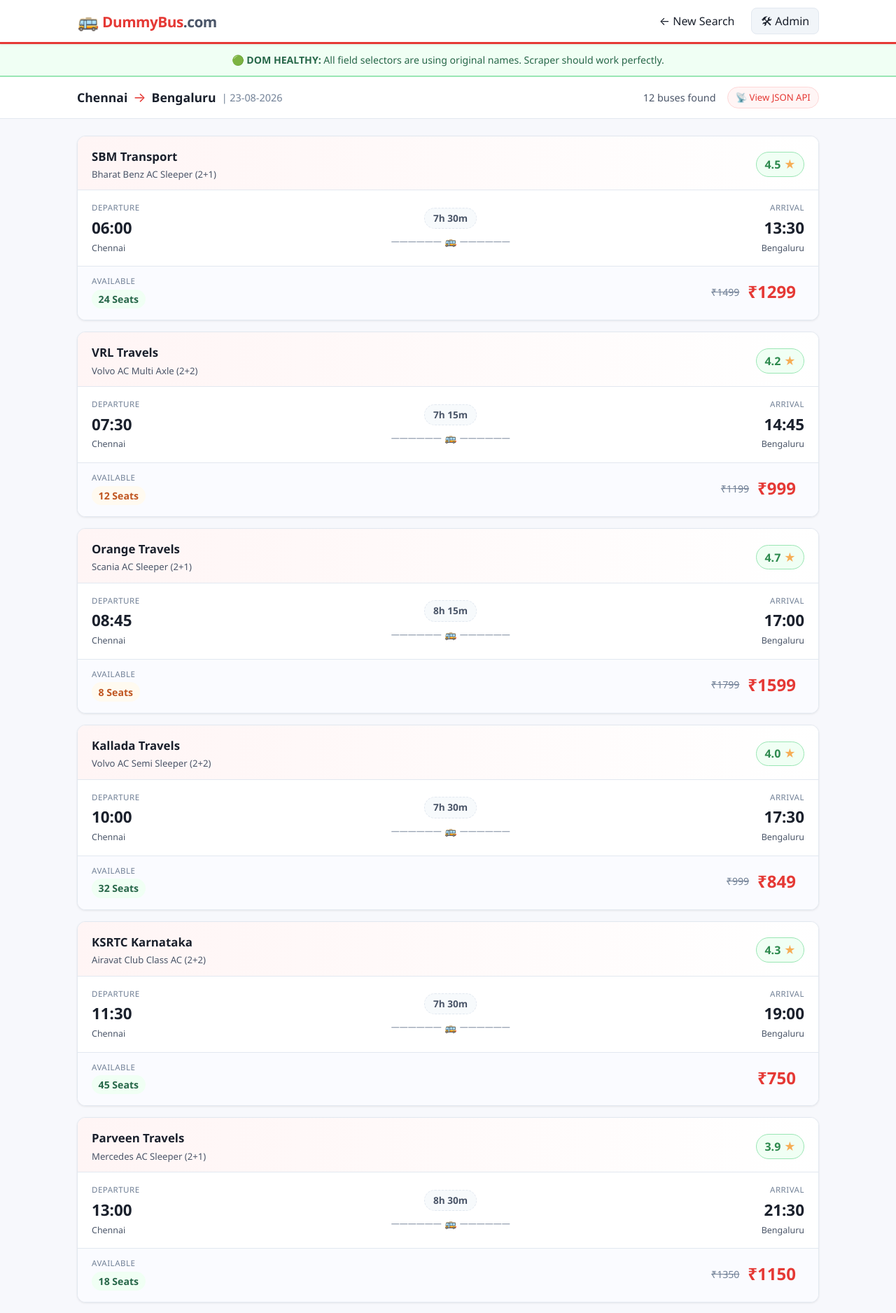
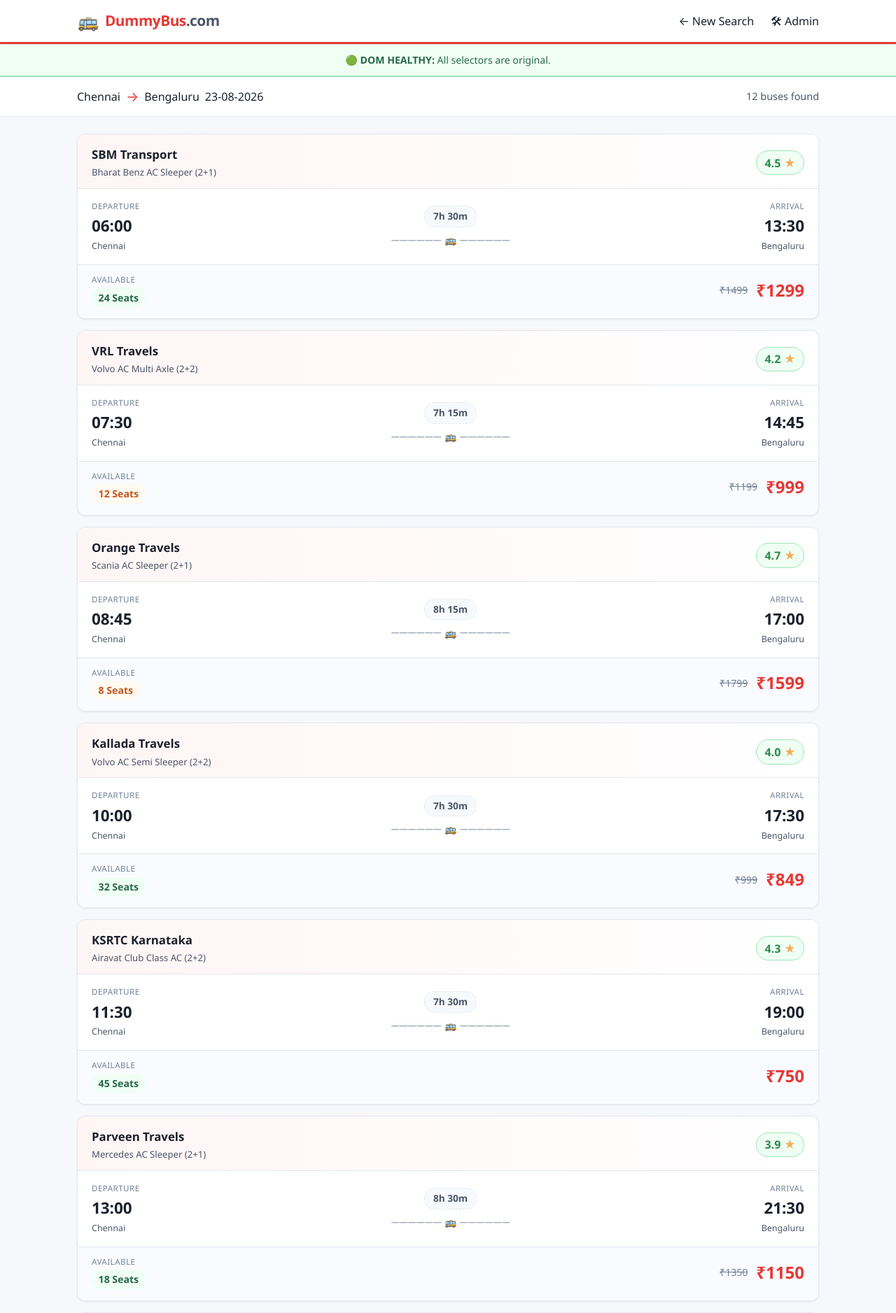
Before and after one commit to Gopinathv19/dummybus, a FastAPI app: page /results in a window 1280 px wide. Shown: the top 1877 px of the page at 70% size. Run offline with FastAPI, Linux system fonts and the light colour scheme.

Commit message:
dom friendly

```diff
--- a/templates/results.html
+++ b/templates/results.html
@@ -5,144 +5,74 @@
   <meta name="viewport" content="width=device-width, initial-scale=1.0" />
   <title>{{ from_city }} to {{ to_city }} Bus Tickets | DummyBus.com</title>
   <link rel="stylesheet" href="/static/style.css" />
-
-  <!--
-    ══════════════════════════════════════════════════════════════════════
-    SCRAPER META — BusSlinger reads these to understand the page context
-    ══════════════════════════════════════════════════════════════════════
-  -->
   <meta name="page-type" content="bus-results" />
   <meta name="source-city" content="{{ from_city }}" />
   <meta name="destination-city" content="{{ to_city }}" />
   <meta name="travel-date" content="{{ date }}" />
-  <meta name="input-url" content="{{ input_url }}" />
 </head>
 <body>
 
-  <!-- ── Header ── -->
   <header class="header">
     <div class="container header-inner">
       <div class="logo">
-        <span style="text-decoration:none;color:inherit;cursor:pointer;" onclick="window.location.href='/'">
-          <span class="logo-icon">🚌</span>
-          <span class="logo-text">DummyBus<span class="logo-dot">.com</span></span>
-        </span>
+        <span class="logo-icon">🚌</span>
+        <span class="logo-text">DummyBus<span class="logo-dot">.com</span></span>
       </div>
       <nav class="header-nav">
-        <span class="nav-link" onclick="window.location.href='/'">← New Search</span>
-        <span class="admin-link {% if is_any_broken %}admin-link--broken{% endif %}"
-              onclick="window.location.href='/admin'">
-          {% if is_any_broken %}⚠️ Admin ({{ broken_count }} broken){% else %}🛠 Admin{% endif %}
-        </span>
+        <span onclick="window.location.href='/'">← New Search</span>
+        <span onclick="window.location.href='/admin'">🛠 Admin</span>
       </nav>
     </div>
   </header>
 
-  <!-- ── DOM Status Banner (visible in browser, scraper ignores) ── -->
   {% if is_any_broken %}
   <div class="dom-alert-bar dom-alert-bar--broken">
-    🔴 <strong>DOM CHANGED:</strong>
-    Field selectors renamed → [{{ broken_fields | join(', ') }}].
-    BusSlinger heal engine is detecting this drift now.
-    <span class="inline-link" onclick="window.location.href='/admin'">Manage →</span>
+    🔴 <strong>DOM CHANGED:</strong> Field selectors renamed.
   </div>
   {% else %}
   <div class="dom-alert-bar dom-alert-bar--healthy">
-    🟢 <strong>DOM HEALTHY:</strong> All field selectors are using original names. Scraper should work perfectly.
+    🟢 <strong>DOM HEALTHY:</strong> All selectors are original.
   </div>
   {% endif %}
 
-  <!-- ── Route Summary ── -->
   <section class="route-bar">
     <div class="container route-bar-inner">
       <div class="route-info">
-        <span class="route-city">{{ from_city }}</span>
+        <span class="from-city">{{ from_city }}</span>
         <span class="route-arrow">→</span>
-        <span class="route-city">{{ to_city }}</span>
-        <span class="route-date">| {{ date }}</span>
+        <span class="to-city">{{ to_city }}</span>
+        <span class="travel-date">{{ date }}</span>
       </div>
       <div class="route-meta">
         <span class="results-count">{{ buses | length }} buses found</span>
-        <span class="api-link"
-              onclick="window.open('/api/buses?from_city={{ from_city }}&to_city={{ to_city }}&date={{ date }}', '_blank')">
-          📡 View JSON API
-        </span>
       </div>
     </div>
   </section>
 
-  <!-- ── Results Container ── -->
   <main class="container results-container">
 
-    <!--
-      ══════════════════════════════════════════════════════════════════════
-      BUS LISTING — Each card is scraped by BusSlinger via Bright Data.
+    {% for bus in buses %}
+    <div class="bus-card">
 
-      SCRAPER NOTE: There are NO <a href> links on this page.
-      All navigation uses onclick handlers only.
-      Do NOT follow any links — extract data from .bus-card elements only.
-
-      IMPORTANT: The CSS classes on each data element are controlled by
-      dom_config.json. When "Break DOM" is triggered from /admin:
-        • classes["operator_name"] changes from "service-name" → "provider-name"
-        • classes["price"] changes from "fare-amount" → "ticket-cost"
-        • etc.
-
-      This is what triggers BusSlinger's self-healing engine!
-      ══════════════════════════════════════════════════════════════════════
-    -->
-
-    {% for bus in buses %}
-    <div class="bus-card" data-bus-index="{{ loop.index }}">
-
-      <!-- ── Operator & Bus Type ── -->
       <div class="bus-card__header">
         <div class="bus-card__operator">
-          <!--
-            SCRAPER TARGET: operator_name
-            Normal class:  "service-name"
-            Broken class:  "provider-name"
-          -->
           <span class="{{ classes.operator_name }}">{{ bus.operator_name }}</span>
-
-          <!--
-            SCRAPER TARGET: bus_type
-            Normal class:  "bus-type"
-            Broken class:  "coach-type"
-          -->
           <span class="{{ classes.bus_type }}">{{ bus.bus_type }}</span>
         </div>
-
-        <!--
-          SCRAPER TARGET: rating
-          Normal class:  "rating"
-          Broken class:  "star-score"
-        -->
         <div class="rating-badge">
           <span class="{{ classes.rating }}">{{ bus.rating }}</span>
           <span class="rating-star">★</span>
         </div>
       </div>
 
-      <!-- ── Times & Duration ── -->
       <div class="bus-card__times">
         <div class="time-block">
           <span class="time-label">Departure</span>
-          <!--
-            SCRAPER TARGET: departure_time
-            Normal class:  "departure-time"
-            Broken class:  "dep-time"
-          -->
           <span class="{{ classes.departure_time }} time-value">{{ bus.departure_time }}</span>
           <span class="city-label">{{ from_city }}</span>
         </div>
 
         <div class="duration-block">
-          <!--
-            SCRAPER TARGET: duration
-            Normal class:  "duration"
-            Broken class:  "travel-time"
-          -->
           <span class="{{ classes.duration }}">{{ bus.duration }}</span>
           <div class="duration-line">
             <span>——————</span>
@@ -153,104 +83,39 @@
 
         <div class="time-block time-block--right">
           <span class="time-label">Arrival</span>
-          <!--
-            SCRAPER TARGET: arrival_time
-            Normal class:  "arrival-time"
-            Broken class:  "arr-time"
-          -->
           <span class="{{ classes.arrival_time }} time-value">{{ bus.arrival_time }}</span>
           <span class="city-label">{{ to_city }}</span>
         </div>
       </div>
 
-      <!-- ── Price & Seats ── -->
       <div class="bus-card__footer">
         <div class="seats-block">
           <span class="seats-label">Available</span>
-          <!--
-            SCRAPER TARGET: available_seats
-            Normal class:  "seats"
-            Broken class:  "seats-left"
-          -->
-          <span class="{{ classes.available_seats }}
-            {% if bus.available_seats <= 5 %}seats--critical
-            {% elif bus.available_seats <= 15 %}seats--low
-            {% else %}seats--ok{% endif %}">
+          <span class="{{ classes.available_seats }} {% if bus.available_seats <= 5 %}seats--critical{% elif bus.available_seats <= 15 %}seats--low{% else %}seats--ok{% endif %}">
             {{ bus.available_seats }} Seats
           </span>
         </div>
 
         <div class="price-block">
-          <!--
-            SCRAPER TARGET: original_price
-            Normal class:  "original-price"
-            Broken class:  "strike-price"
-          -->
           {% if bus.original_price.value != bus.price.value %}
           <span class="{{ classes.original_price }} price-strike">
             {{ bus.original_price.symbol }}{{ bus.original_price.value }}
           </span>
           {% endif %}
-
-          <!--
-            SCRAPER TARGET: price
-            Normal class:  "fare-amount"
-            Broken class:  "ticket-cost"
-          -->
           <span class="{{ classes.price }} price-main">
             {{ bus.price.symbol }}{{ bus.price.value }}
-          </span>
-
-          <!--
-            SCRAPER TARGET: booking_url
-            Stored in data-booking-url attribute as a plain data attribute.
-            Read with: $card.find('[data-booking-url]').attr('data-booking-url')
-            NOTE: No button/link — pure data attribute only, no navigation.
-          -->
-          <span class="booking-url-data"
-                data-booking-url="{{ base_url }}{{ bus.product_page_url }}"
-                data-operator="{{ bus.operator_name }}">
           </span>
         </div>
       </div>
 
-    </div><!-- /.bus-card -->
+    </div>
     {% endfor %}
 
   </main>
 
-  <!-- ── Embedded JSON (for easy scraping / debugging) ── -->
-  <!--
-    SCRAPER HINT: The full structured data is also available at:
-    {{ base_url }}/api/buses?from_city={{ from_city }}&to_city={{ to_city }}&date={{ date }}
-    This returns the exact `services` array format BusSlinger expects.
-  -->
-  <script type="application/ld+json">
-  {
-    "page": "bus-results",
-    "source": "dummybus.com",
-    "route": {
-      "from": "{{ from_city }}",
-      "to": "{{ to_city }}",
-      "date": "{{ date }}"
-    },
-    "total_buses": {{ buses | length }},
-    "input": { "url": "{{ input_url }}" }
-  }
-  </script>
-
-  <!-- ── Footer ── -->
   <footer class="footer">
     <div class="container">
-      <p>DummyBus.com — Demo for <strong>BusSlinger</strong> · Into the Scrape-Verse Hackathon</p>
-      <p class="footer-links">
-        <span class="footer-link" onclick="window.location.href='/'">Home</span> ·
-        <span class="footer-link"
-              onclick="window.open('/api/buses?from_city={{ from_city }}&to_city={{ to_city }}&date={{ date }}', '_blank')">
-          JSON API
-        </span> ·
-        <span class="footer-link" onclick="window.location.href='/admin'">Admin Panel</span>
-      </p>
+      <p>DummyBus.com — Demo for <strong>BusSlinger</strong></p>
     </div>
   </footer>
 
```
